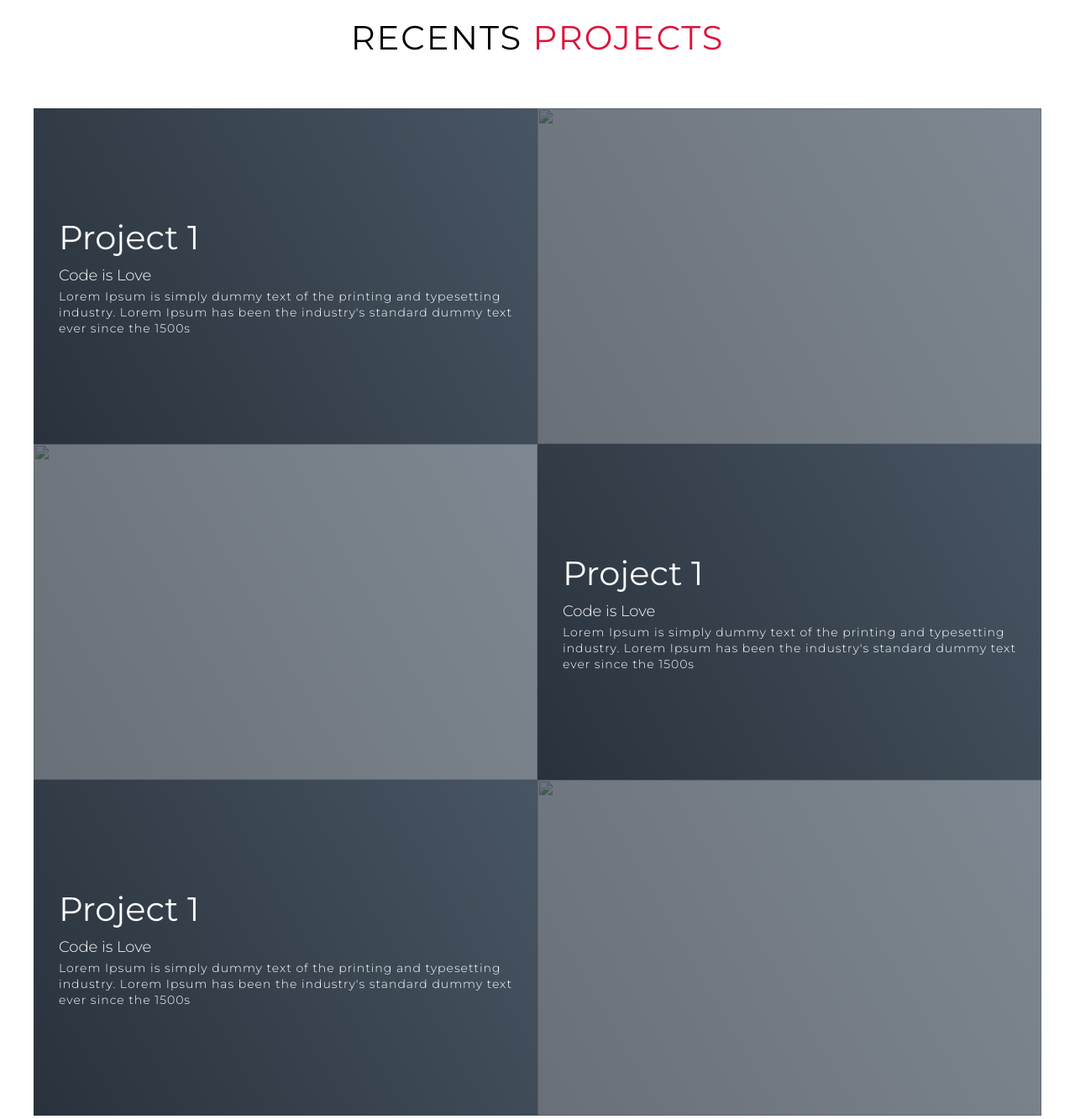
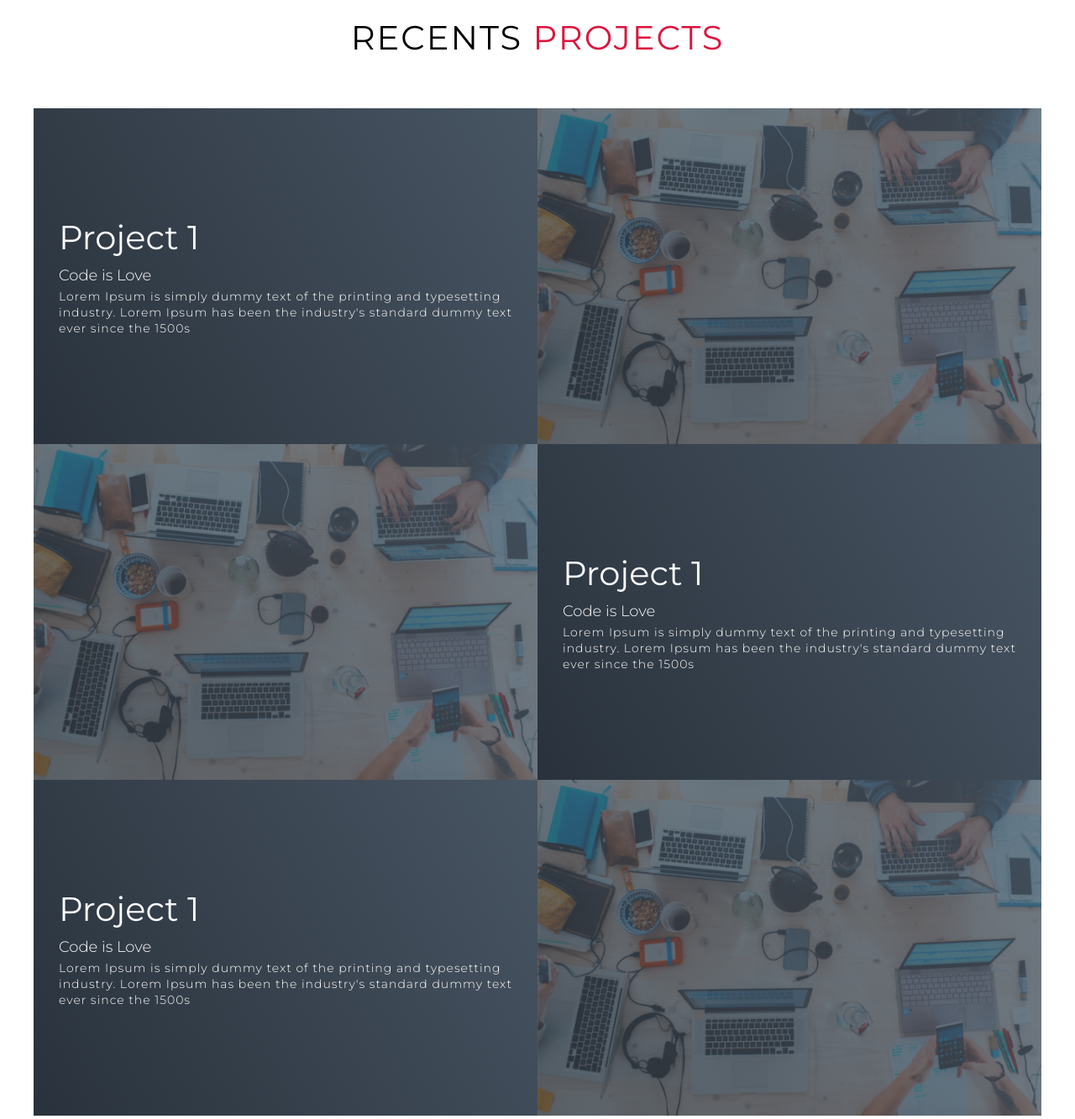
Before and after one commit to hridoyhasan6/personal-info, a plain HTML site: page index.html in a window 1280 px wide. Shown: the part 1680-3013 px from the top of the page at 84% size. Drawn offline with Linux system fonts and the light colour scheme.

Commit message:
Update index.html

```diff
--- a/index.html
+++ b/index.html
@@ -4,7 +4,7 @@
     <meta charset="UTF-8">
     <meta name="viewport" content="width=device-width, initial-scale=1.0">
     <link rel="stylesheet" href="style.css">
-    <title>Web site from youtube</title>
+    <title>Web site design</title>
 </head>
 <body>
 <!--Head section-->
@@ -84,7 +84,7 @@
                         <p>Lorem Ipsum is simply dummy text of the printing and typesetting industry. Lorem Ipsum has been the industry's standard dummy text ever since the 1500s</p>
                     </div>
                     <div class="project-img">
-                        <img src="img/img-1.png" alt="">
+                        <img src="images/img-1.png" alt="">
                     </div>
                 </div>
                 <div class="project-item">
@@ -94,7 +94,7 @@
                         <p>Lorem Ipsum is simply dummy text of the printing and typesetting industry. Lorem Ipsum has been the industry's standard dummy text ever since the 1500s</p>
                     </div>
                     <div class="project-img">
-                        <img src="img/img-1.png" alt="">
+                        <img src="images/img-1.png" alt="">
                     </div>
                 </div>
                 <div class="project-item">
@@ -104,7 +104,7 @@
                         <p>Lorem Ipsum is simply dummy text of the printing and typesetting industry. Lorem Ipsum has been the industry's standard dummy text ever since the 1500s</p>
                     </div>
                     <div class="project-img">
-                        <img src="img/img-1.png" alt="">
+                        <img src="images/img-1.png" alt="">
                     </div>
                 </div>
             </div>
@@ -116,7 +116,7 @@
     <div class="about container">
         <div class="col-left">
             <div class="about-img">
-                <img src="img/img-2.png" alt="">
+                <img src="images/img-2.png" alt="">
             </div>
         </div>
         <div class="col-right">
```
